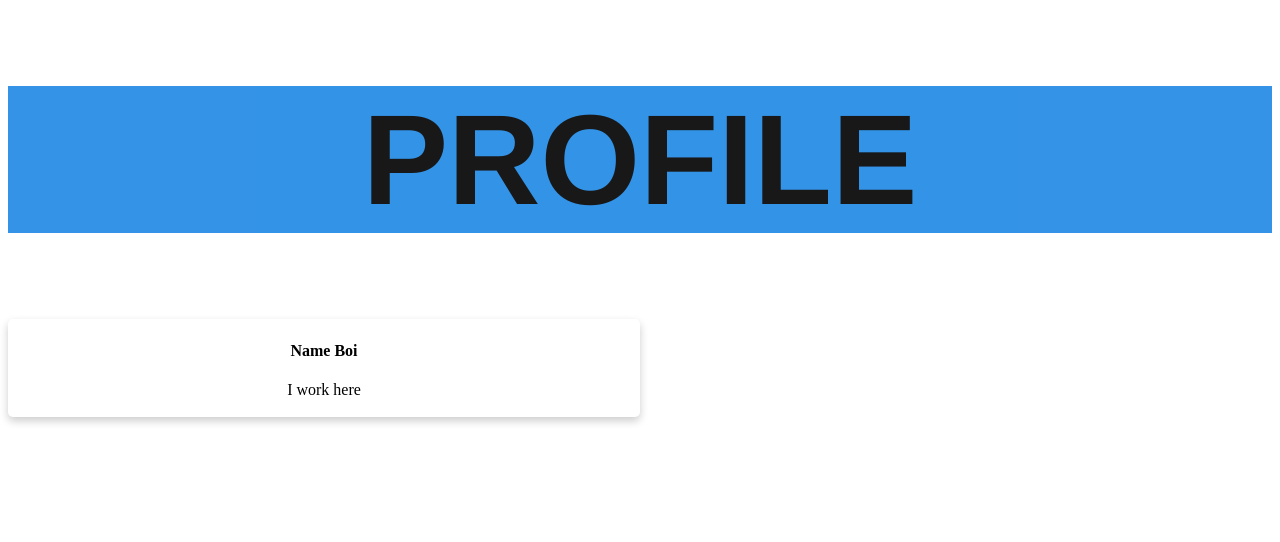
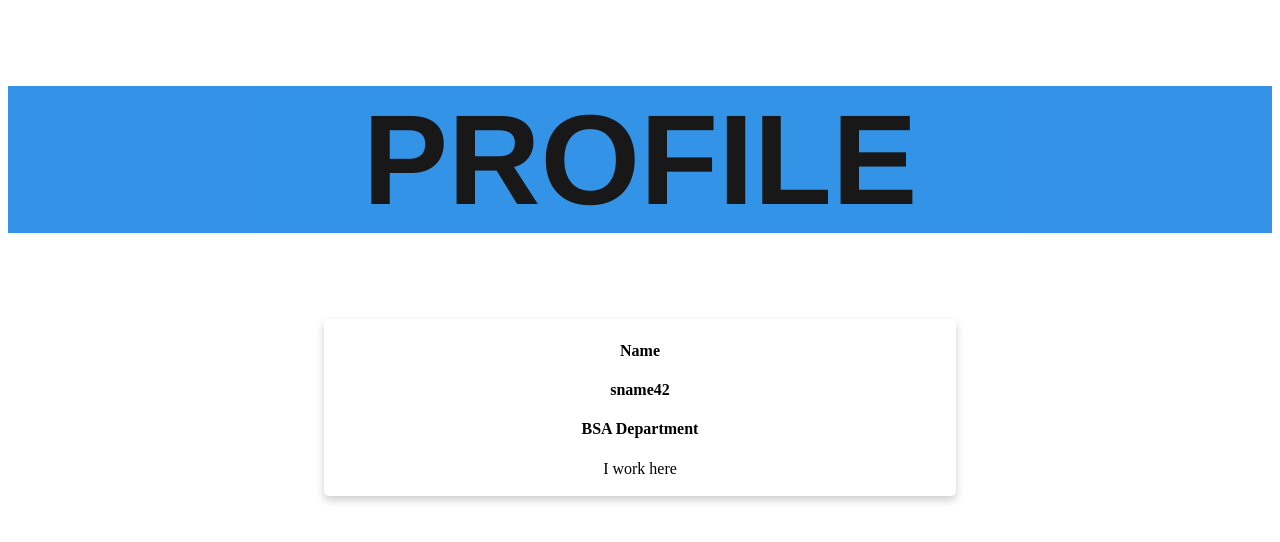
Before and after one commit to nationwidehackathon/Find-It, an Angular app: page / in a window 1280 px wide. Shown: the top 542 px of the page. Built offline with nearby package versions, Linux system fonts and the light colour scheme.

Commit message:
profile updates

```diff
--- a/src/app/profile/profile.component.css
+++ b/src/app/profile/profile.component.css
@@ -25,7 +25,7 @@ header {
   border-radius: 5px;
   width: 50%;
   text-align: center;
-  justify-content: center;
+  margin: auto;
 }
 
 /* On mouse-over, add a deeper shadow */
--- a/src/app/profile/profile.component.html
+++ b/src/app/profile/profile.component.html
@@ -7,7 +7,9 @@
 
 <div class="card">
   <div class="container">
-    <h4><b>Name Boi</b></h4>
-    <p>I work here</p>
+    <h4><b>Name</b></h4>
+    <h4 id="shortName">sname42</h4>
+    <h4 id="department"><b>BSA Department</b></h4>
+    <p id="description">I work here</p>
   </div>
 </div>
```
